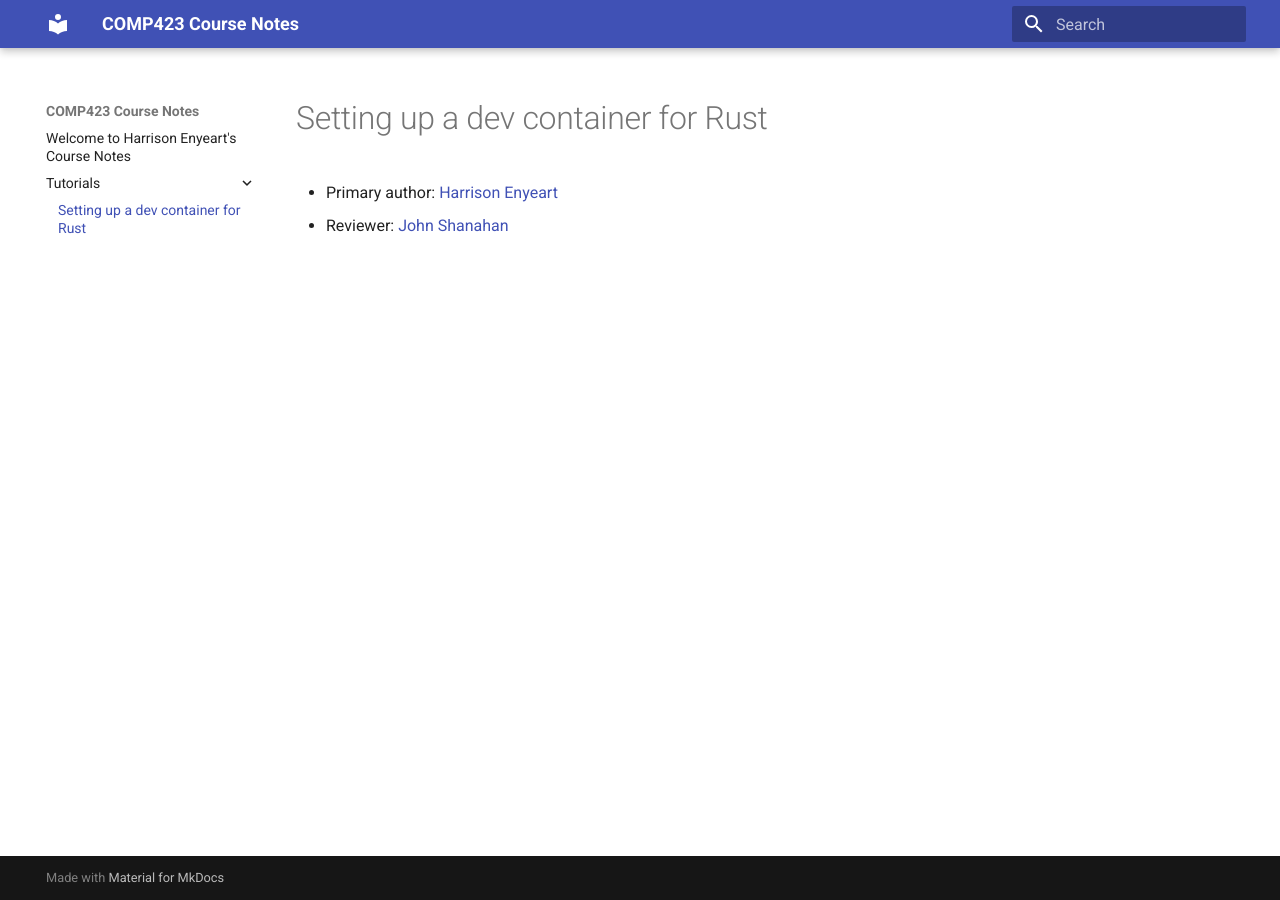
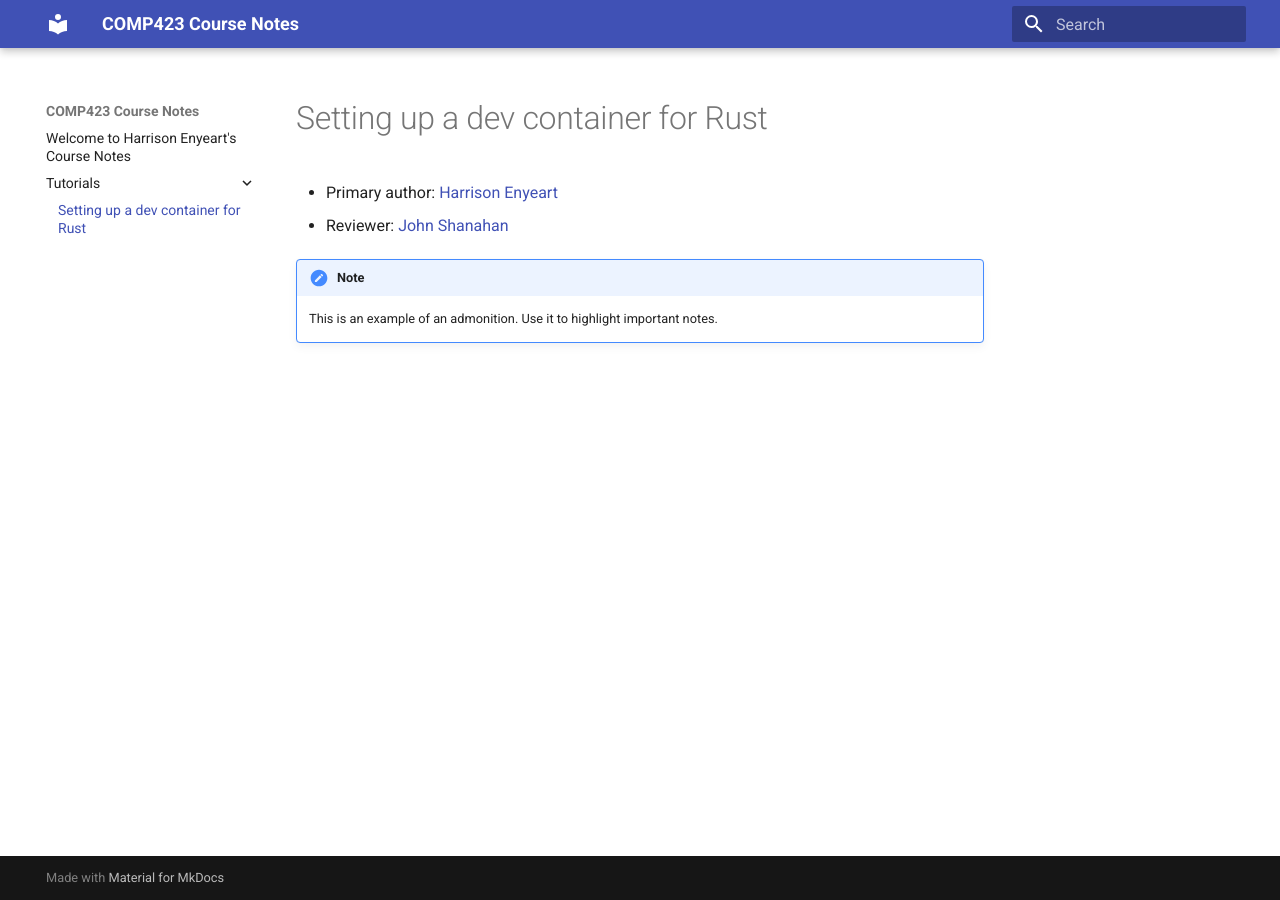
Before and after one commit to HJEunc/comp423-course-notes, an MkDocs documentation site: the page built from docs/tutorials/rust-setup.md, in a window 1280 px wide. Built offline with MkDocs 1.6.1 and Material for MkDocs 9.7.7, drawn with Linux system fonts in a browser that asks for light colours.

Commit message:
Enable markdown extensions: admonition, details, superfences

```diff
--- a/docs/tutorials/rust-setup.md
+++ b/docs/tutorials/rust-setup.md
@@ -2,3 +2,6 @@
 
 * Primary author: [Harrison Enyeart](https://github.com/HJEunc)
 * Reviewer: [John Shanahan](https://github.com/JoeShans21)
+
+!!! note
+    This is an example of an admonition. Use it to highlight important notes.
--- a/mkdocs.yml
+++ b/mkdocs.yml
@@ -1,3 +1,7 @@
 site_name: COMP423 Course Notes
 theme:
   name: material
+markdown_extensions:
+  - admonition
+  - pymdownx.details
+  - pymdownx.superfences
```
